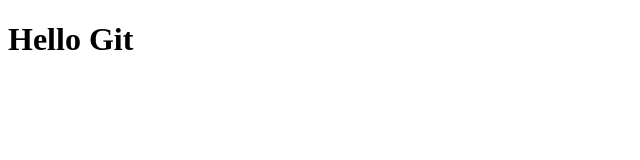
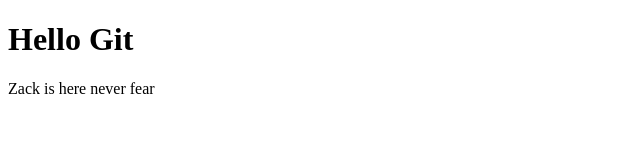
Before and after one commit to Infernocreator33/GitPlay, a plain HTML site: page index.html in a window 1280 px wide. Shown: the whole page, without its empty margins (0-640 px from the left). Drawn offline with Linux system fonts and the light colour scheme.

Commit message:
Zack is here never fear

```diff
--- a/index.html
+++ b/index.html
@@ -5,6 +5,7 @@
     </head>
     <body>
         <h1>Hello Git</h1>
+        <p>Zack is here never fear</p>
 
     </body>
 
```
